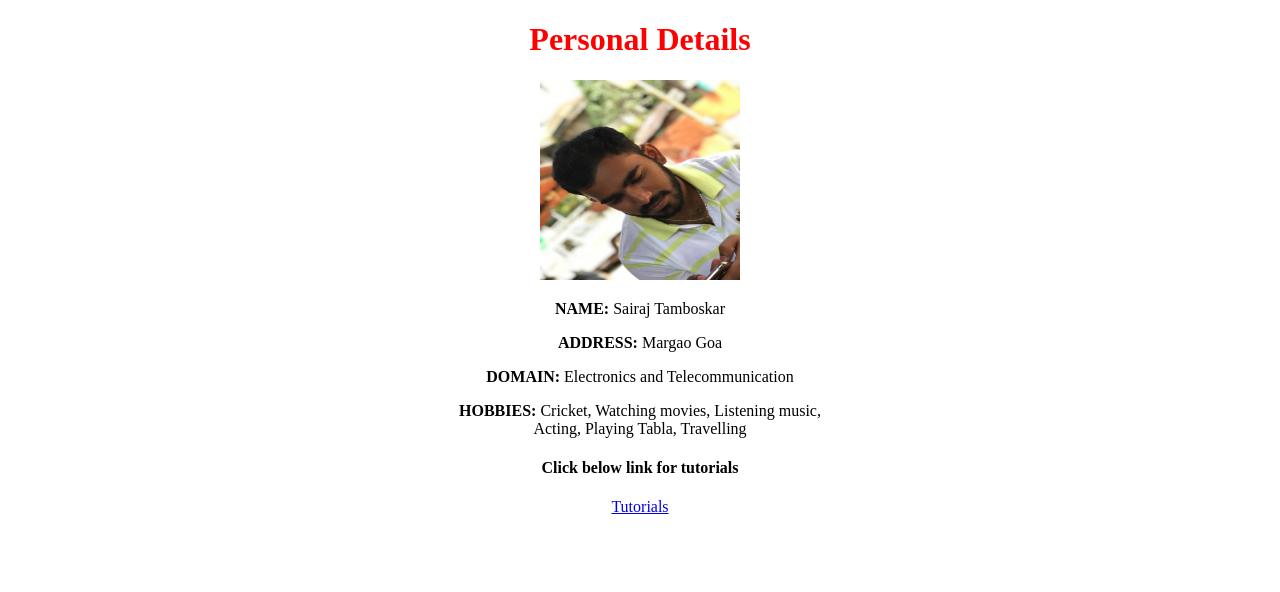
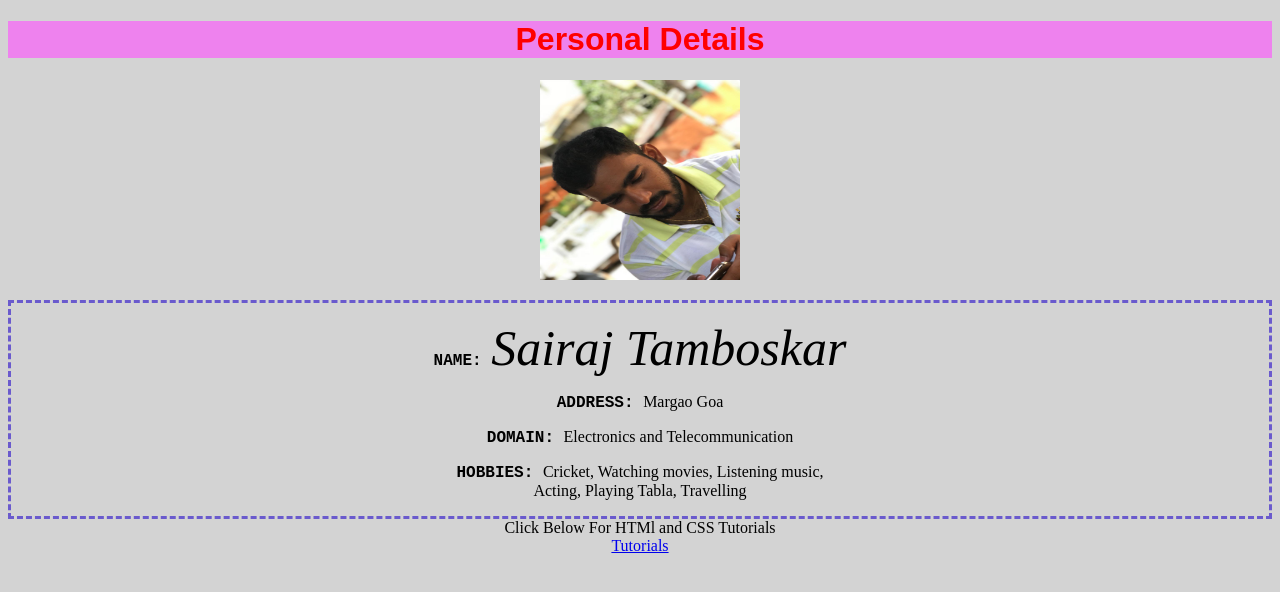
Before and after one commit to Sairaj-Tamboskar-Kilowott/Sairaj-Tamboskar-Kilowott.github.io, a plain HTML site: page index.html in a window 1280 px wide. Drawn offline with Linux system fonts and the light colour scheme; files whose address does not match are found by name.

Commit message:
initial commit

```diff
--- a/index.html
+++ b/index.html
@@ -6,25 +6,31 @@
     <meta name="viewport" content="width=device-width, initial-scale=1.0">
 
     <title> SairajTamboskar </title>
-    <link href= "C:\Users\User\AppData\Local\GitHubDesktop\app-2.9.4\Kilowott Github\Sairaj-Tamboskar-Kilowott.github.io\stylingcss.css" rel="stylesheet" type="text/css">
+   <link href ="style.css" rel= "stylesheet">
+<style>
+
+</style>
 </head>
 
-<body>
-<div id= "a">
-    <div id= "b">
-    <h1>Personal Details</h1>
+<body style="text-align: center;">
+<div>
+    <div>
+    <h1 style="background-color: violet; color: red" > <b style="font-family: Arial, Helvetica, sans-serif;">Personal Details</b></h1>
     </div>
+    <p  id="img1">
     <img src="https://github.com/Sairaj-Tamboskar-Kilowott/Sairaj-Tamboskar-Kilowott.github.io/blob/main/s.jpg?raw=true" alt= "My profile photo" width= "200" height="200">
-<div id= "d">
-    <p> <b>NAME: </b> Sairaj Tamboskar</p>
+    </p>
+<div id="one">
+    <p> <b style="font-family:'Courier New', Courier, monospace;">NAME: </b> <i style="font-size: 50px;">Sairaj Tamboskar</i> </p>
 
-    <p><b>ADDRESS: </b> Margao Goa</p>
+    <p><b style="font-family:'Courier New', Courier, monospace;">ADDRESS: </b> Margao Goa</p>
 
-    <p> <b>DOMAIN: </b> Electronics and Telecommunication </p>
+    <p> <b style="font-family:'Courier New', Courier, monospace;">DOMAIN: </b> Electronics and Telecommunication </p>
 
-    <p> <b>HOBBIES: </b> Cricket, Watching movies, Listening music, <br> Acting, Playing Tabla, Travelling </p>
+    <p> <b style="font-family:'Courier New', Courier, monospace;">HOBBIES: </b> Cricket, Watching movies, Listening music, <br> Acting, Playing Tabla, Travelling </p>
 </div>
-    <h4>Click below link for tutorials</h4>
+    <span class="blink">Click Below For HTMl and CSS Tutorials</span>
+    <br>
     <a href="tutorials.html"> Tutorials </a>
 </div>
 </body>
--- /dev/null
+++ b/style.css
@@ -0,0 +1,38 @@
+#img1 {
+   opacity: 7.5;
+
+}
+#one
+{
+    border: royalblue;
+}
+body {
+    background-color: lightgray;
+}
+#name{
+    font-family: 'Lucida Sans', 'Lucida Sans Regular', 'Lucida Grande', 'Lucida Sans Unicode', Geneva, Verdana, sans-serif;
+    font-size: 175%;
+}
+#one{
+
+    border: 3px slateblue dashed;
+}
+.blink{
+    animation: blink 0.7s infinite;
+    color: green;
+}
+@keyframes blink{
+    0%{ color: #000;}
+    49%{ color: #000;}
+    60%{ color: transparent;}
+    99%{ color: transparent;}
+    100% { color: #000;}
+}
+#list {
+    align-items: center;
+    width: fit-content
+    height: 70px;
+    background:yellowgreen;
+    transition: 3s;
+
+  }
--- a/stylingcss.css
+++ /dev/null
@@ -1,8 +0,0 @@
-#a
-{
-    text-align: center;
-}
-
-h1{
-    color : red
-}
```
Also changed, not shown: tutorials.html (+8 -5 lines).
